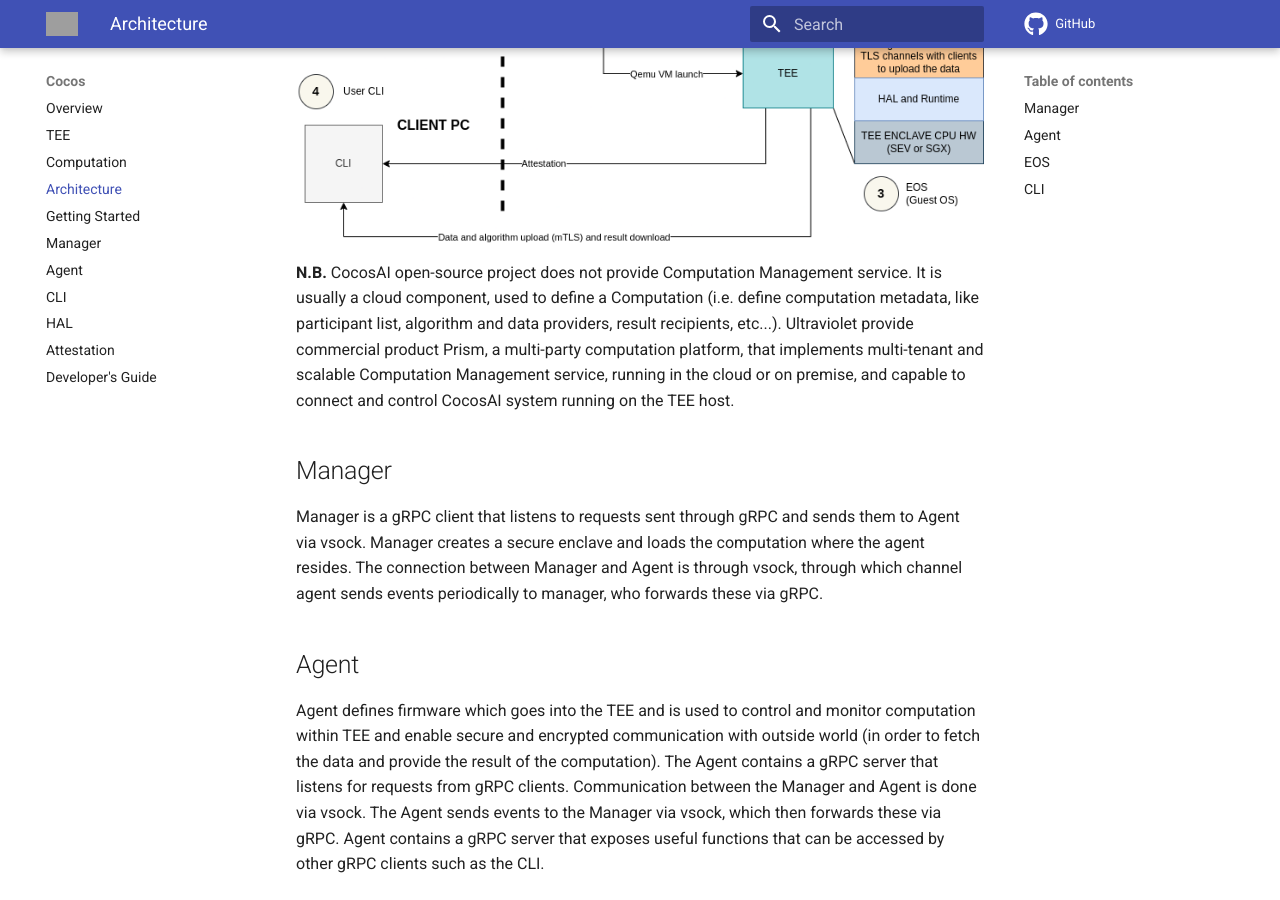
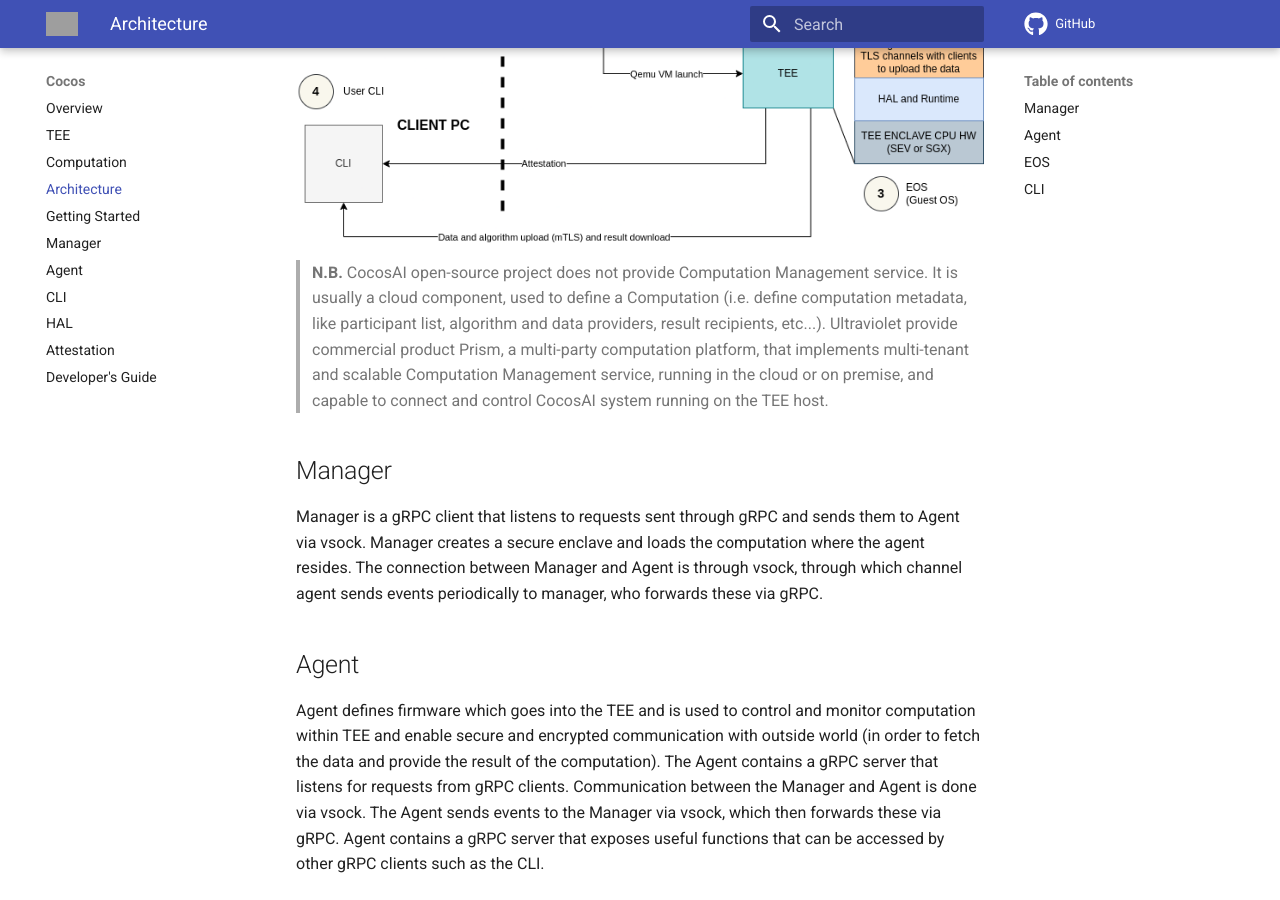
Before and after one commit to ultravioletrs/cocos-docs, an MkDocs documentation site: the page built from docs/architecture.md, in a window 1280 px wide and 900 px high, scrolled down 858 px. Built offline with MkDocs 1.6.1 and Material for MkDocs 9.7.7, drawn with Linux system fonts in a browser that asks for light colours; comment, search, counter and statistics services are not loaded; grey boxes are pictures that could not be loaded.

Commit message:
Fix indentation
Signed-off-by: Drasko Draskovic <drasko.draskovic@gmail.com>

```diff
--- a/docs/architecture.md
+++ b/docs/architecture.md
@@ -20,7 +20,7 @@ These features are implemented by several independed components of CocosAI syste
 
 ![Cocos Arch](./img/arch.png){ align=center }
 
- **N.B.** CocosAI open-source project does not provide Computation Management service. It is usually a cloud component, used to define a Computation (i.e. define computation metadata, like participant list, algorithm and data providers, result recipients, etc...). Ultraviolet provide commercial product Prism, a multi-party computation platform, that implements multi-tenant and scalable Computation Management service, running in the cloud or on premise, and capable to connect and control CocosAI system running on the TEE host.
+ >**N.B.** CocosAI open-source project does not provide Computation Management service. It is usually a cloud component, used to define a Computation (i.e. define computation metadata, like participant list, algorithm and data providers, result recipients, etc...). Ultraviolet provide commercial product Prism, a multi-party computation platform, that implements multi-tenant and scalable Computation Management service, running in the cloud or on premise, and capable to connect and control CocosAI system running on the TEE host.
 
 ## Manager
 
```
